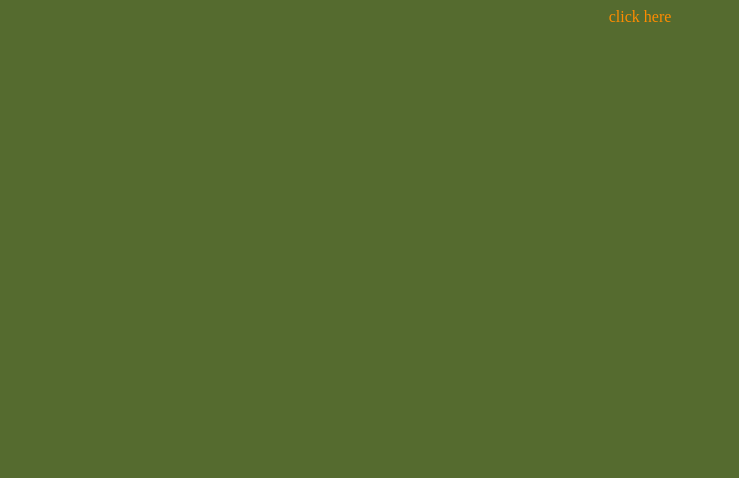
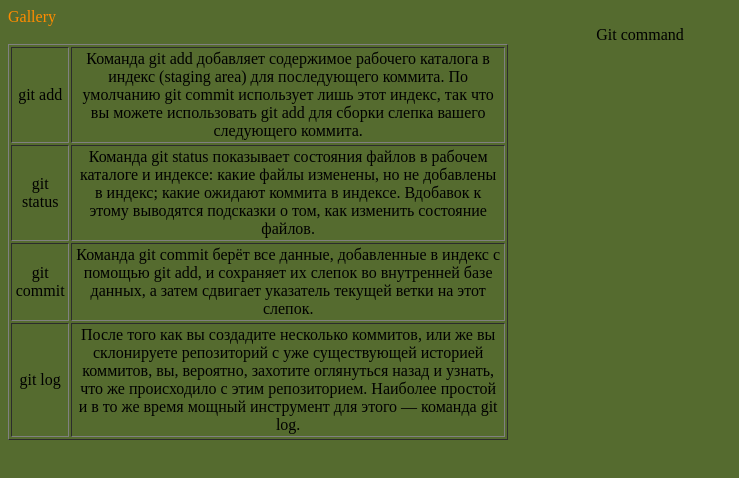
Before and after one commit to Shepaa/first_project, a plain HTML site: page index.html in a window 1280 px wide. Shown: the whole page, without its empty margins (0-739 px from the left). Drawn offline with Linux system fonts and the light colour scheme.

Commit message:
add table with information

```diff
--- a/index.html
+++ b/index.html
@@ -6,7 +6,40 @@
     <title>The first project on GitHub</title>
 </head>
 <body>
-
-<a href="gallery.html">click here</a>
+<a href="gallery.html">Gallery</a>
+<div class="table">
+    <table cellpadding="2" cellspacing="2" width="500" border="1">
+        <thead>Git command</thead>
+        <tbody>
+        <tr>
+            <td>git add</td>
+            <td>Команда git add добавляет содержимое рабочего каталога в индекс (staging area) для последующего коммита.
+                По умолчанию git commit использует лишь этот индекс, так что вы можете использовать git add для сборки
+                слепка вашего следующего коммита.
+            </td>
+        </tr>
+        <tr>
+            <td>git status</td>
+            <td>Команда git status показывает состояния файлов в рабочем каталоге и индексе: какие файлы изменены, но не
+                добавлены в индекс; какие ожидают коммита в индексе. Вдобавок к этому выводятся подсказки о том, как
+                изменить состояние файлов.
+            </td>
+        </tr>
+        <tr>
+            <td>git commit</td>
+            <td>Команда git commit берёт все данные, добавленные в индекс с помощью git add, и сохраняет их слепок во
+                внутренней базе данных, а затем сдвигает указатель текущей ветки на этот слепок.
+            </td>
+        </tr>
+        <tr>
+            <td>git log</td>
+            <td> После того как вы создадите несколько коммитов, или же вы склонируете репозиторий с уже существующей
+                историей коммитов, вы, вероятно, захотите оглянуться назад и узнать, что же происходило с этим
+                репозиторием. Наиболее простой и в то же время мощный инструмент для этого — команда git log.
+            </td>
+        </tr>
+        </tbody>
+    </table>
+</div>
 </body>
 </html>
--- a/style.css
+++ b/style.css
@@ -5,7 +5,12 @@ a {
 a:hover{
     color: aqua;
 }
+a:active{
+    color: red;
+}
 body{
     background-color: darkolivegreen;
+}
+.table{
     text-align: center;
 }
--- /dev/null
+++ b/styleOfGallery.css
@@ -0,0 +1,16 @@
+body {
+    background: darkolivegreen;
+    text-align: center;
+}
+
+a {
+    text-decoration: none;
+    font-size: 25px;
+   color: #492626;
+
+}
+
+a:hover {
+    color: #909d90;
+    font-size: 50px;
+}
```
Also changed, not shown: gallery.html (+5 -2 lines).
